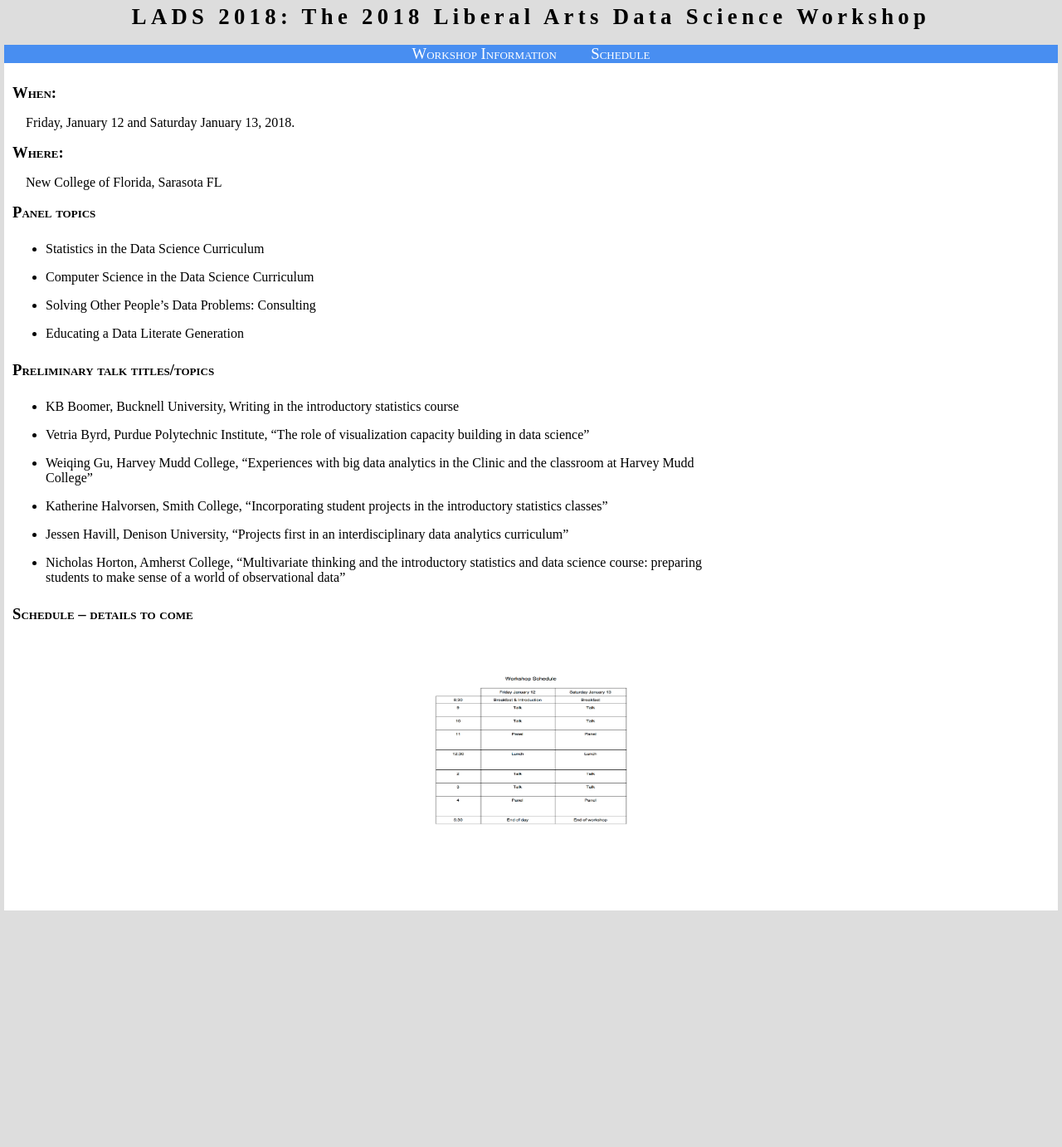
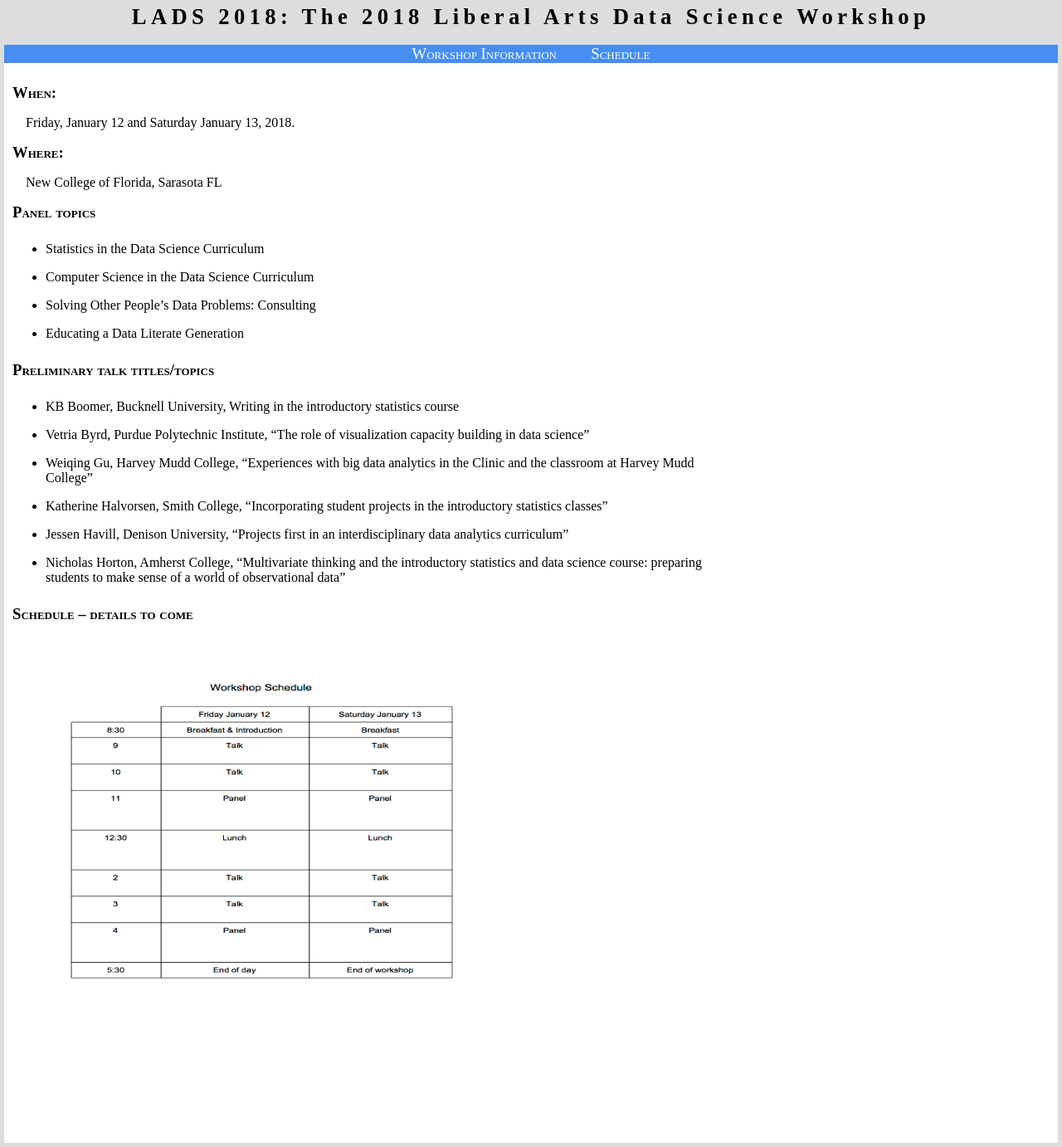
Before and after one commit to davidwgillman/davidwgillman.github.io, a Jekyll site: the page built from ladsworkshop/schedule.md, in a window 1280 px wide. Shown: the whole page at 83% size. Built offline with Jekyll 4.4.1, drawn with Linux system fonts in a browser that asks for light colours; before the commit the page ends 1102 px from its top, so only the background shows below that.

Commit message:
try again

```diff
--- a/_layouts/conference.html
+++ b/_layouts/conference.html
@@ -15,7 +15,8 @@
 	</div>
 	<div id="content">
 	{{content}}
+    <a target="_blank" href="schedule.png">
+    <img src="schedule.png"  width="600" height="600">
     </div>
-    <div id="schedule"><img  src="schedule.png" width="300" height="300"/><br>
 
 </body>
```
